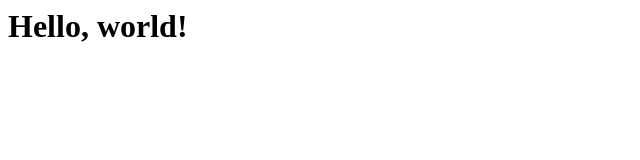
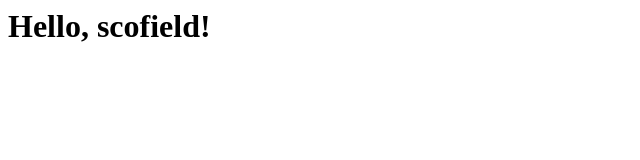
Before and after one commit to symon-murage/symon-murage.github.io, a plain HTML site: page index.html in a window 1280 px wide. Shown: the full height of the page, 0-640 px from the left. Drawn offline with Linux system fonts and the light colour scheme.

Commit message:
commit 1

```diff
--- a/index.html
+++ b/index.html
@@ -1 +1 @@
-<h1>Hello, world!</h1>
+<h1>Hello, scofield!</h1>
```
